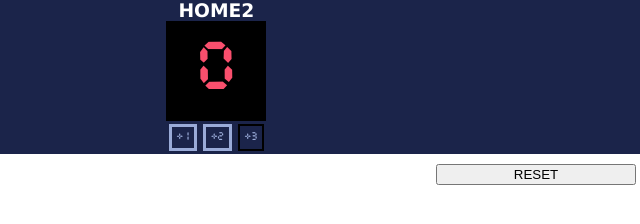
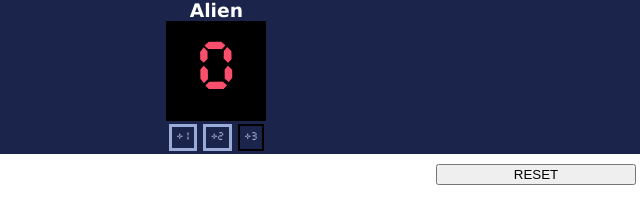
Before and after one commit to ellery79/basketball_scoreboard, a plain HTML site: page index.html in a window 1280 px wide. Shown: the full height of the page, 104-744 px from the left. Drawn offline with Linux system fonts and the light colour scheme.

Commit message:
completed

```diff
--- a/index.html
+++ b/index.html
@@ -8,7 +8,7 @@
     <div class="container">
         <div>
             <div class="column-container">
-                <h3 class="title-text">HOME2</h3>
+                <h3 class="title-text">Alien</h3>
                 <div class="score-text" id="home-score">0</div>
                 <div class="button-container">
                     <div class="button-text" onclick="addHomeScore(1)">+1</div>
```
